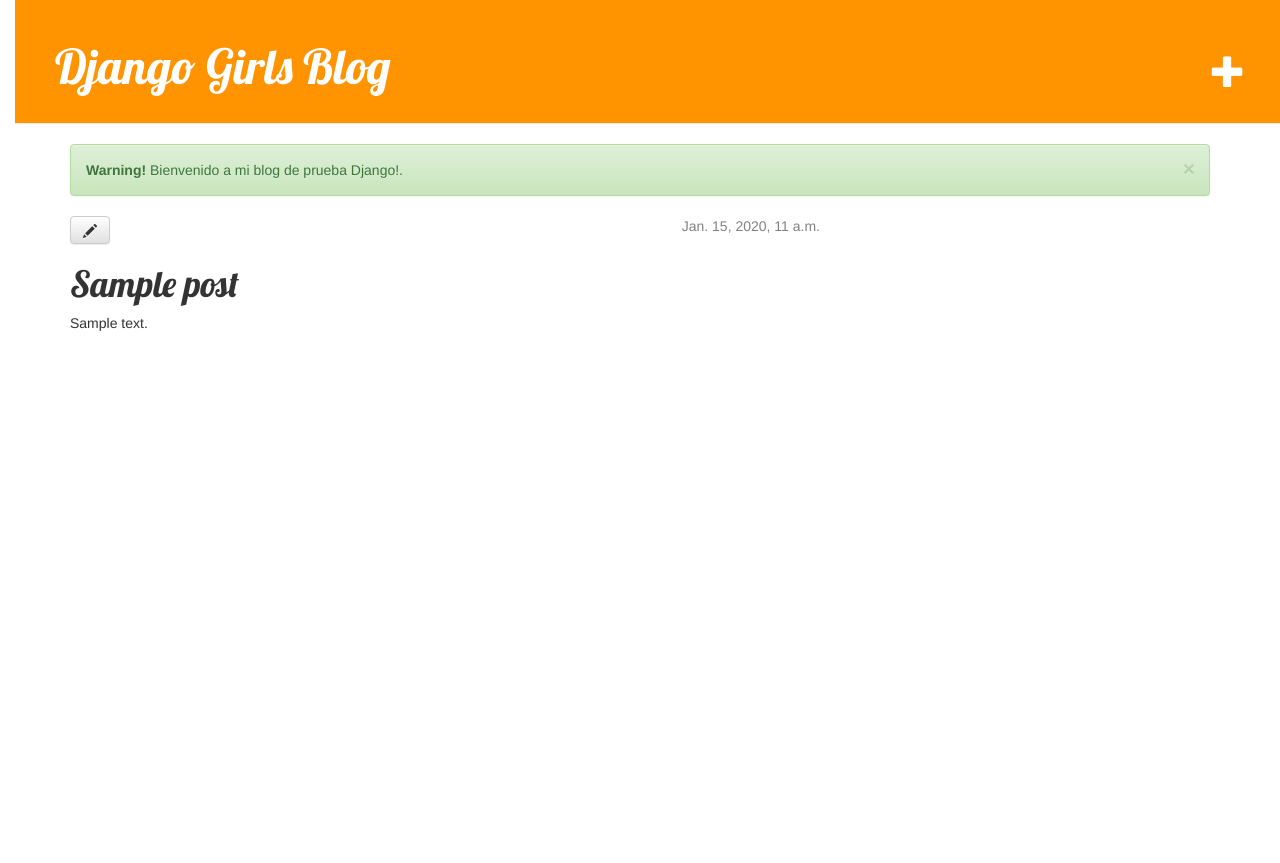
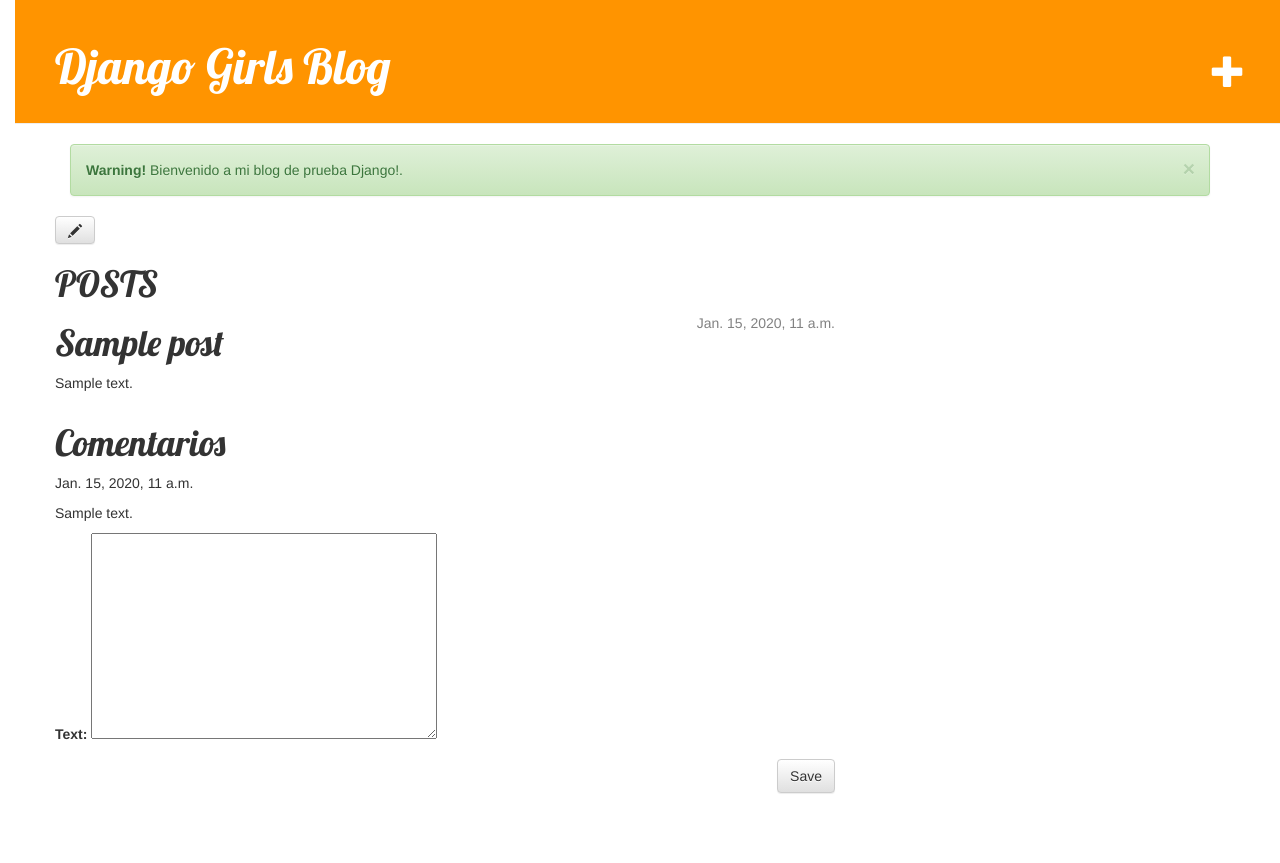
Before and after one commit to AyoubLaaroussi/DjangoGirls, a Django app: page /post/1/ in a window 1280 px wide. Before the commit the page ends 331 px from the top, so only its background shows below. Run offline with Django 3.2, Linux system fonts and the light colour scheme; tables that the repository leaves empty hold one stand-in row (values such as "Sample post"); some libraries are stand-ins or nearby versions.

Commit message:
Terminado el comentario

```diff
--- a/blog/models.py
+++ b/blog/models.py
@@ -20,7 +20,7 @@
 
 class Comment(models.Model):
     author = models.ForeignKey('auth.User')
-    Post = models.ForeignKey(Post)
+    post = models.ForeignKey(Post)
     text = models.TextField()
     created_date = models.DateTimeField(default = timezone.now)
 
--- a/blog/templates/blog/post_detail.html
+++ b/blog/templates/blog/post_detail.html
@@ -2,9 +2,11 @@
 
     {% block content %}
         <div class="post">
+
+            <div class="row">
                 <a class="btn btn-default" href="{% url 'post_edit' pk=post.pk %}"><span class="glyphicon glyphicon-pencil"></span></a>
+                 <h1>POSTS</h1>
                     {% if post.published_date %}
-
                         <div class="date">
                             {{ post.published_date }}
                         </div>
@@ -12,4 +14,17 @@
                     <h1>{{ post.title }}</h1>
                     <p>{{ post.text|linebreaks }}</p>
             </div>
+            <div class="row">
+            <h1>Comentarios</h1>
+                {% for comment in comments %}
+                    <p>{{ comment.created_date }}</p>
+                    <p>{{ comment.text }}</p>
+                {% endfor %}
+            </div>
+            <div class="row">
+                <form method="POST" class="comment-form">{% csrf_token %}
+                    {{ form.as_p }}
+                <button type="submit" class="save btn btn-default">Save</button></form></form>
+            </div>
+        </div>
     {% endblock %}
--- a/blog/views.py
+++ b/blog/views.py
@@ -1,15 +1,31 @@
 from django.shortcuts import render, get_object_or_404, redirect
 from django.utils import timezone
-from .models import Post
-from .forms import PostForm
+from .models import Post, Comment
+from .forms import PostForm, CommentForm
 
 def post_list(request):
     posts = Post.objects.filter(published_date__lte=timezone.now()).order_by('published_date')
     #import ipdb; ipdb.set_trace()
     return render(request, 'blog/post_list.html', {'posts': posts})
+
 def post_detail(request, pk):
     post = get_object_or_404(Post, pk=pk)
-    return render(request, 'blog/post_detail.html', {'post': post})
+    comments = Comment.objects.filter(post=post).order_by('created_date')
+
+    if request.method == "POST":
+        form = CommentForm(request.POST)
+
+        if form.is_valid():
+            comment = form.save(commit=False)
+            comment.author = request.user
+            comment.post = post
+            comment.save()
+            return redirect('post_detail', pk=post.pk)
+    else:
+        form = CommentForm()
+
+    return render(request, 'blog/post_detail.html', {'post': post, 'comments':comments,'form':form})
+
 def post_new(request):
     if request.method == "POST":
         form = PostForm(request.POST)
@@ -23,6 +39,7 @@
     else:
         form = PostForm()
     return render(request, 'blog/post_edit.html', {'form': form})
+
 def post_edit(request, pk):
     post = get_object_or_404(Post, pk=pk)
     if request.method == "POST":
```
Lines whose indentation alone changed are shown as unchanged.
